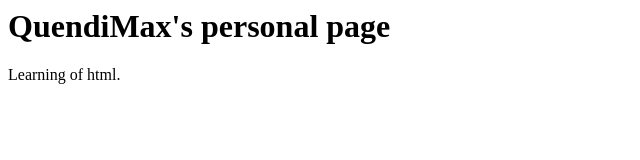
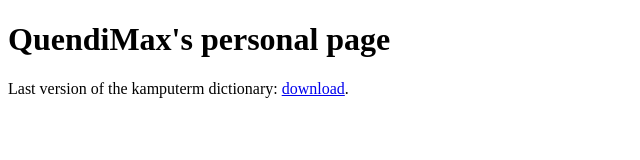
Before and after one commit to QuendiMax/quendimax.github.com, a plain HTML site: page index.html in a window 1280 px wide. Shown: the whole page, without its empty margins (0-640 px from the left). Drawn offline with Linux system fonts and the light colour scheme.

Commit message:
Create a link to the kamputerm dictionary

```diff
--- a/index.html
+++ b/index.html
@@ -1,8 +1,15 @@
+<!DOCTYPE html>
 <html>
+<head>
+	<title>quendimax’s personal page</title>
+	<meta http-equiv="content-type" content="text/html;charset=UTF-8" />
+</head>
+
 <body>
+	<h1>QuendiMax's personal page</h1>
 
-<h1>QuendiMax's personal page</h1>
-<p>Learning of html.</p>
-
+	<p>
+	Last version of the kamputerm dictionary: <a href="http://quendimax.github.com/data/kamputerm.tar.gz">download</a>.
+	</p>
 </body>
 </html>
```
Also changed, not shown: 1 other file.
